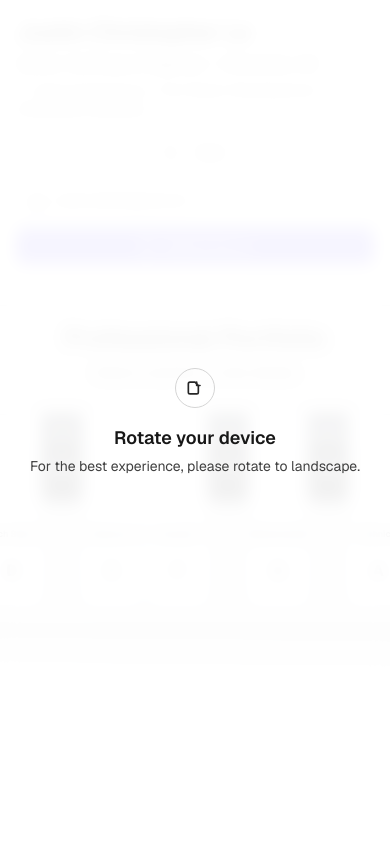
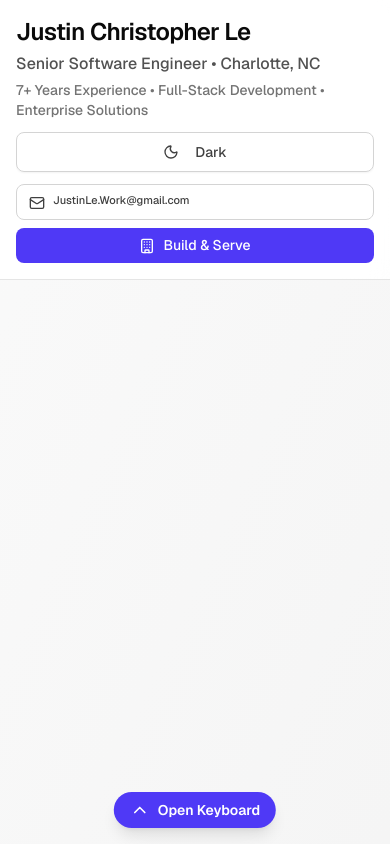
Before and after one commit to XaeartAI/Resume, a Next.js app: page / in a window 390 px wide. Built offline with nearby package versions, Linux system fonts and the light colour scheme.

Commit message:
mobile fixes

```diff
--- a/app/page.tsx
+++ b/app/page.tsx
@@ -3,7 +3,7 @@
 import type React from "react"
 import { useState, useRef, useEffect } from "react"
 import { Button } from "@/components/ui/button"
-import { Mail, Phone, Code, Building, Award, User, Briefcase, GraduationCap, Moon, Sun } from "lucide-react"
+import { Mail, Phone, Code, Building, Award, User, Briefcase, GraduationCap, Moon, Sun, ChevronUp, ChevronDown } from "lucide-react"
 import { useTheme } from "next-themes"
 
 const PianoKey = ({
@@ -77,6 +77,7 @@ export default function InteractiveResume() {
   const keyboardWrapperRef = useRef<HTMLDivElement | null>(null)
   const keyboardInnerRef = useRef<HTMLDivElement | null>(null)
   const [keyboardScale, setKeyboardScale] = useState(1)
+  const [isMobileKeyboardOpen, setIsMobileKeyboardOpen] = useState(false)
 
   useEffect(() => {
     setMounted(true)
@@ -381,22 +382,7 @@ export default function InteractiveResume() {
 
   return (
     <div className={"fixed inset-0 bg-gradient-to-br from-neutral-50 to-neutral-100 dark:from-neutral-950 dark:to-black flex flex-col items-center overflow-x-hidden overflow-y-auto"}>
-      {(isPortrait && isSmallViewport) && (
-        <div className="fixed inset-0 z-50 flex items-center justify-center bg-white/95 dark:bg-neutral-950/95 backdrop-blur-sm">
-          <div className="text-center px-6">
-            <div className="mx-auto mb-4 h-10 w-10 rounded-full border border-neutral-300 dark:border-neutral-700 flex items-center justify-center">
-              <svg viewBox="0 0 24 24" className="h-5 w-5 text-neutral-800 dark:text-neutral-200" fill="none" stroke="currentColor" strokeWidth="2">
-                <path strokeLinecap="round" strokeLinejoin="round" d="M4 7a2 2 0 012-2h6l4 4v8a2 2 0 01-2 2H6a2 2 0 01-2-2V7z" />
-                <path strokeLinecap="round" strokeLinejoin="round" d="M14 5v4h4" />
-              </svg>
-            </div>
-            <h2 className="text-lg font-semibold text-neutral-900 dark:text-neutral-100 mb-1">Rotate your device</h2>
-            <p className="text-neutral-700 dark:text-neutral-300 text-sm max-w-sm">
-              For the best experience, please rotate to landscape.
-            </p>
-          </div>
-        </div>
-      )}
+      {/* Removed portrait blocking overlay to allow mobile keyboard access */}
       <div className={"sticky top-0 left-0 right-0 p-4 md:p-6 backdrop-blur-sm z-30 border-b bg-white/90 dark:bg-neutral-900/80 border-neutral-200 dark:border-neutral-800"}>
         <div className="flex flex-col gap-3 sm:flex-row sm:justify-between sm:items-center max-w-7xl mx-auto w-full max-w-full overflow-x-hidden">
           <div>
@@ -423,7 +409,7 @@ export default function InteractiveResume() {
             <Button
               size="lg"
               variant="outline"
-              className="hidden sm:inline-flex border-neutral-300 text-neutral-700 hover:bg-neutral-50 dark:border-neutral-700 dark:text-neutral-200 dark:hover:bg-neutral-800 font-medium bg-transparent text-sm md:text-base px-3 py-2"
+              className="hidden lg:inline-flex border-neutral-300 text-neutral-700 hover:bg-neutral-50 dark:border-neutral-700 dark:text-neutral-200 dark:hover:bg-neutral-800 font-medium bg-transparent text-sm md:text-base px-3 py-2"
             >
               <Phone className="w-4 h-4 mr-2" />
               704-996-9469
@@ -431,14 +417,14 @@ export default function InteractiveResume() {
             <Button
               size="lg"
               variant="outline"
-              className="hidden sm:inline-flex border-neutral-300 text-neutral-700 hover:bg-neutral-50 dark:border-neutral-700 dark:text-neutral-200 dark:hover:bg-neutral-800 font-medium bg-transparent text-sm md:text-base px-3 py-2"
+              className="hidden lg:inline-flex border-neutral-300 text-neutral-700 hover:bg-neutral-50 dark:border-neutral-700 dark:text-neutral-200 dark:hover:bg-neutral-800 font-medium bg-transparent text-sm md:text-base px-3 py-2"
             >
               <Mail className="w-4 h-4 mr-2" />
               JustinLe.Work@gmail.com
             </Button>
             <Button
               size="lg"
-              className="hidden sm:inline-flex bg-indigo-600 text-white hover:bg-indigo-500 font-medium text-sm md:text-base"
+              className="hidden lg:inline-flex bg-indigo-600 text-white hover:bg-indigo-500 font-medium text-sm md:text-base"
               onClick={() => window.open("https://BuildAndServe.com", "_blank")}
             >
               <Building className="w-4 h-4 mr-2" />
@@ -457,8 +443,8 @@ export default function InteractiveResume() {
               {mounted ? ((resolvedTheme ?? theme) === "dark" ? <Sun className="w-4 h-4 mr-2" /> : <Moon className="w-4 h-4 mr-2" />) : <Moon className="w-4 h-4 mr-2" />}
               {mounted ? (((resolvedTheme ?? theme) === "dark") ? "Light" : "Dark") : "Theme"}
             </Button>
-            {/* Mobile-only second line for Email and Build & Serve */}
-            <div className="sm:hidden w-full grid grid-cols-1 gap-2">
+            {/* Mobile/tablet second line for Email and Build & Serve */}
+            <div className="lg:hidden w-full grid grid-cols-1 gap-2">
               <a
                 href="mailto:JustinLe.Work@gmail.com"
                 className="w-full flex items-start justify-start gap-2 rounded-md border border-neutral-300 dark:border-neutral-700 bg-transparent px-3 py-2 text-[11px] font-medium text-neutral-700 dark:text-neutral-200 hover:bg-neutral-50 dark:hover:bg-neutral-800/60 text-left whitespace-normal break-words break-all min-w-0 overflow-hidden"
@@ -470,17 +456,18 @@ export default function InteractiveResume() {
                 href="https://BuildAndServe.com"
                 target="_blank"
                 rel="noopener noreferrer"
-                className="w-full flex items-center justify-center gap-2 rounded-md bg-indigo-600 text-white hover:bg-indigo-500 px-3 py-2 text-sm font-medium min-w-0"
+                className="w-full flex items-center justify-center gap-2 rounded-md bg-indigo-600 text-white hover:bg-indigo-500 px-3 py-2 text-sm font-medium min-w-0 overflow-hidden"
               >
                 <Building className="w-4 h-4" />
-                <span className="truncate">Build & Serve</span>
+                <span className="min-w-0 whitespace-normal break-words break-all text-center leading-snug">Build &amp; Serve</span>
               </a>
             </div>
           </div>
         </div>
       </div>
 
-      <div className="flex items-center justify-center mt-6 md:mt-10">
+      {/* Desktop/tablet keyboard (visible on large screens and up) */}
+      <div className="hidden lg:flex items-center justify-center mt-6 md:mt-10">
         <div className={"bg-gradient-to-b from-neutral-100 to-neutral-200 dark:from-neutral-800 dark:to-neutral-900 p-4 md:p-8 rounded-lg shadow-2xl border border-neutral-300 dark:border-neutral-700"}>
           <div className="text-center mb-8">
             <h2 className="text-2xl font-semibold text-neutral-950 dark:text-neutral-400 mb-2 tracking-wide">Professional Portfolio</h2>
@@ -512,6 +499,78 @@ export default function InteractiveResume() {
           </div>
         </div>
       </div>
+
+      {/* Mobile open keyboard button */}
+      {!isMobileKeyboardOpen && (
+        <button
+          type="button"
+          className="lg:hidden fixed bottom-4 left-1/2 -translate-x-1/2 z-40 px-4 py-2 rounded-full bg-indigo-600 text-white shadow-lg hover:bg-indigo-500 active:scale-95 transition"
+          onClick={() => setIsMobileKeyboardOpen(true)}
+          aria-label="Open keyboard"
+        >
+          <div className="flex items-center gap-2">
+            <ChevronUp className="w-5 h-5" />
+            <span className="text-sm font-semibold">Open Keyboard</span>
+          </div>
+        </button>
+      )}
+
+      {/* Mobile slide-up keyboard panel */}
+      {isMobileKeyboardOpen && (
+        <>
+          <div
+            className="lg:hidden fixed inset-0 z-40 bg-black/30"
+            onClick={() => setIsMobileKeyboardOpen(false)}
+            aria-hidden="true"
+          />
+          <div className="lg:hidden fixed inset-x-0 bottom-0 z-50">
+            <div className="mx-auto w-full max-w-7xl">
+              <div className="rounded-t-2xl border border-neutral-300 dark:border-neutral-700 bg-gradient-to-b from-neutral-100 to-neutral-200 dark:from-neutral-800 dark:to-neutral-900 shadow-2xl">
+                <div className="flex items-center justify-between px-4 pt-3 pb-2">
+                  <div className="mx-auto h-1.5 w-12 rounded-full bg-neutral-300 dark:bg-neutral-700" />
+                  <button
+                    type="button"
+                    className="absolute right-3 top-2 rounded-md px-2 py-1 text-neutral-700 dark:text-neutral-300 hover:bg-black/5 dark:hover:bg-white/10"
+                    onClick={() => setIsMobileKeyboardOpen(false)}
+                    aria-label="Close keyboard"
+                  >
+                    <ChevronDown className="w-5 h-5" />
+                  </button>
+                </div>
+                <div className="px-4 pb-3">
+                  <div className="text-center mb-4">
+                    <h2 className="text-base font-semibold text-neutral-950 dark:text-neutral-300 tracking-wide">Professional Portfolio</h2>
+                    <p className="text-neutral-600 dark:text-neutral-400 text-xs font-medium">Select a section to view details</p>
+                  </div>
+                  <div className="relative w-full overflow-x-hidden snap-x snap-mandatory" ref={keyboardWrapperRef}>
+                    <div
+                      ref={keyboardInnerRef}
+                      className="inline-flex justify-center gap-0.5 sm:gap-1 md:gap-1.5 lg:gap-2 px-2 origin-center"
+                      style={{ transform: `scale(${keyboardScale})`, transformOrigin: "center", willChange: "transform" }}
+                    >
+                      {pianoKeys.map((key, index) => (
+                        <PianoKey
+                          key={index}
+                          note={key.note}
+                          isBlack={key.isBlack}
+                          isPressed={pressedKeys.includes(key.note)}
+                          section={key.section}
+                          onClick={(event) => {
+                            const section = sections.find((s) => s.label === key.section)
+                            if (event) {
+                              playNote(key.note, section?.id, event)
+                            }
+                          }}
+                        />
+                      ))}
+                    </div>
+                  </div>
+                </div>
+              </div>
+            </div>
+          </div>
+        </>
+      )}
 
       {activeSection && (
         <>
```
